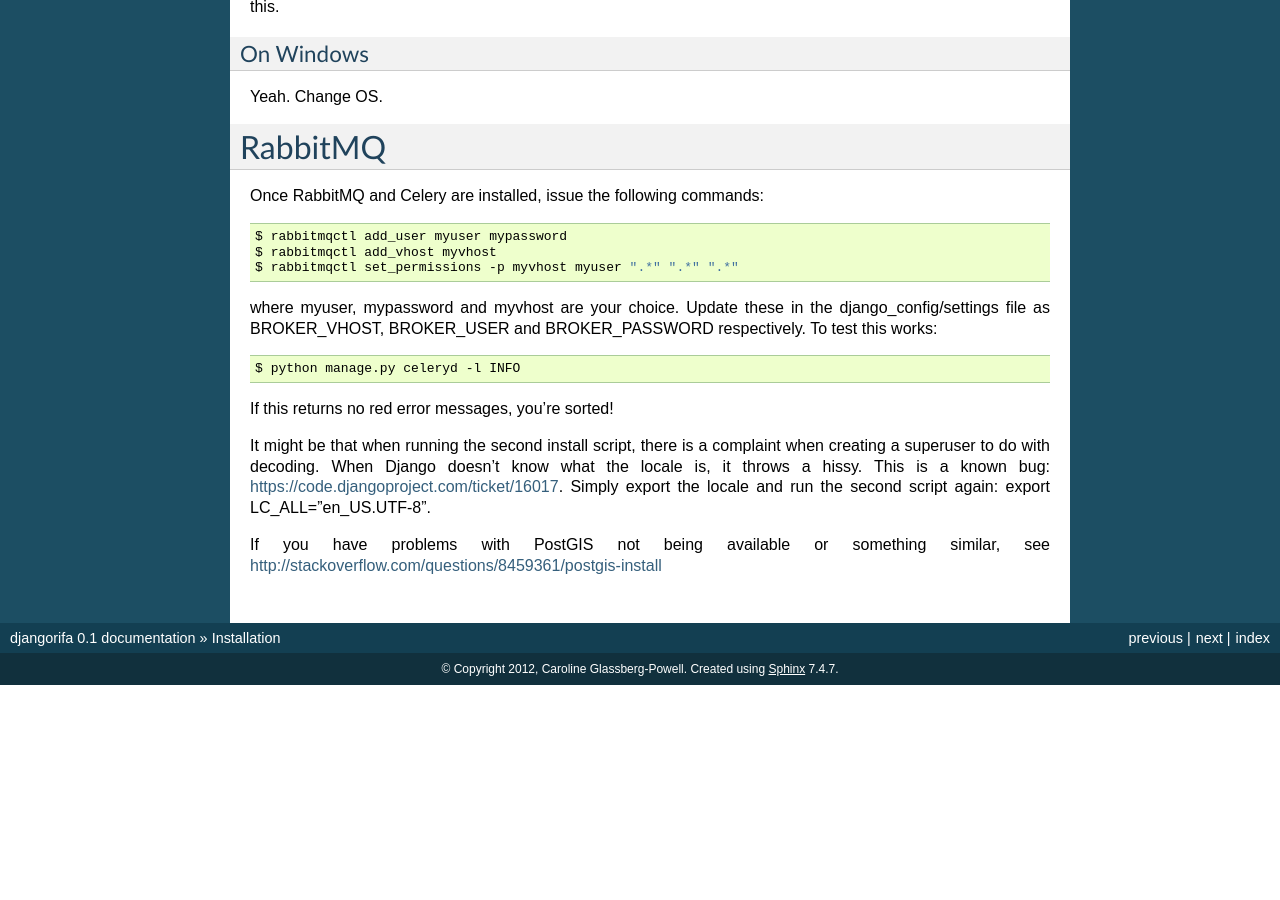
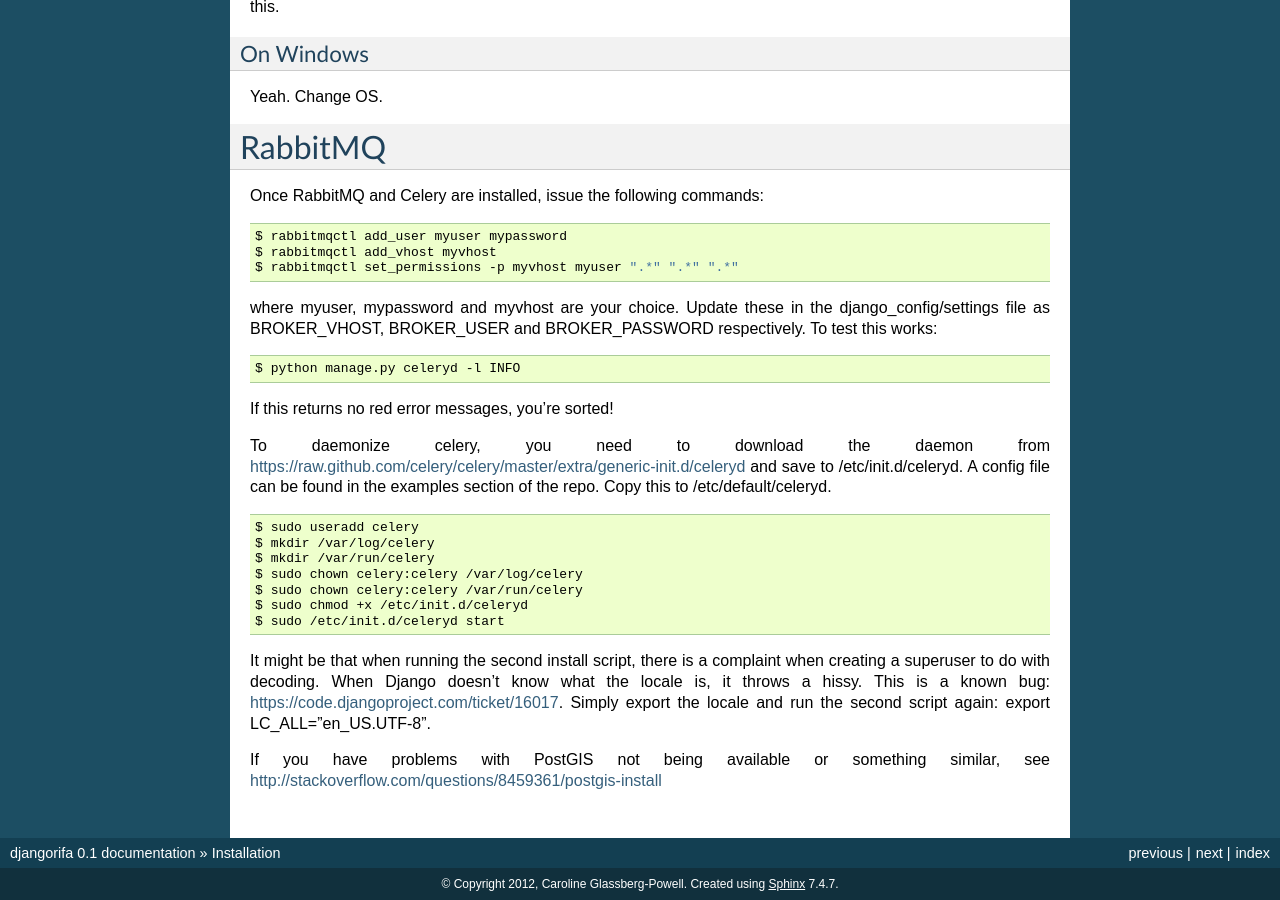
Before and after one commit to taarifa/djangorifa, a Sphinx documentation site: the page built from docs/source/start/installation.rst, in a window 1280 px wide and 900 px high, scrolled down 2402 px. Built offline with Sphinx 7.4.7, drawn with Linux system fonts in a browser that asks for light colours; before the commit the page ends 3087 px from its top, so only the background shows below that.

Commit message:
Daemonizing celery + updated docs

```diff
--- a/docs/source/start/installation.rst
+++ b/docs/source/start/installation.rst
@@ -159,6 +159,18 @@ where myuser, mypassword and myvhost are your choice. Update these in the django
 
 If this returns no red error messages, you're sorted!
 
+To daemonize celery, you need to download the daemon from https://raw.github.com/celery/celery/master/extra/generic-init.d/celeryd and save to /etc/init.d/celeryd. A config file can be found in the examples section of the repo. Copy this to /etc/default/celeryd.
+
+.. code-block:: bash
+
+  $ sudo useradd celery
+  $ mkdir /var/log/celery
+  $ mkdir /var/run/celery
+  $ sudo chown celery:celery /var/log/celery
+  $ sudo chown celery:celery /var/run/celery
+  $ sudo chmod +x /etc/init.d/celeryd
+  $ sudo /etc/init.d/celeryd start
+
 ###########
 Known IssueS
 ############
```
Also changed, not shown: 1 other file.
